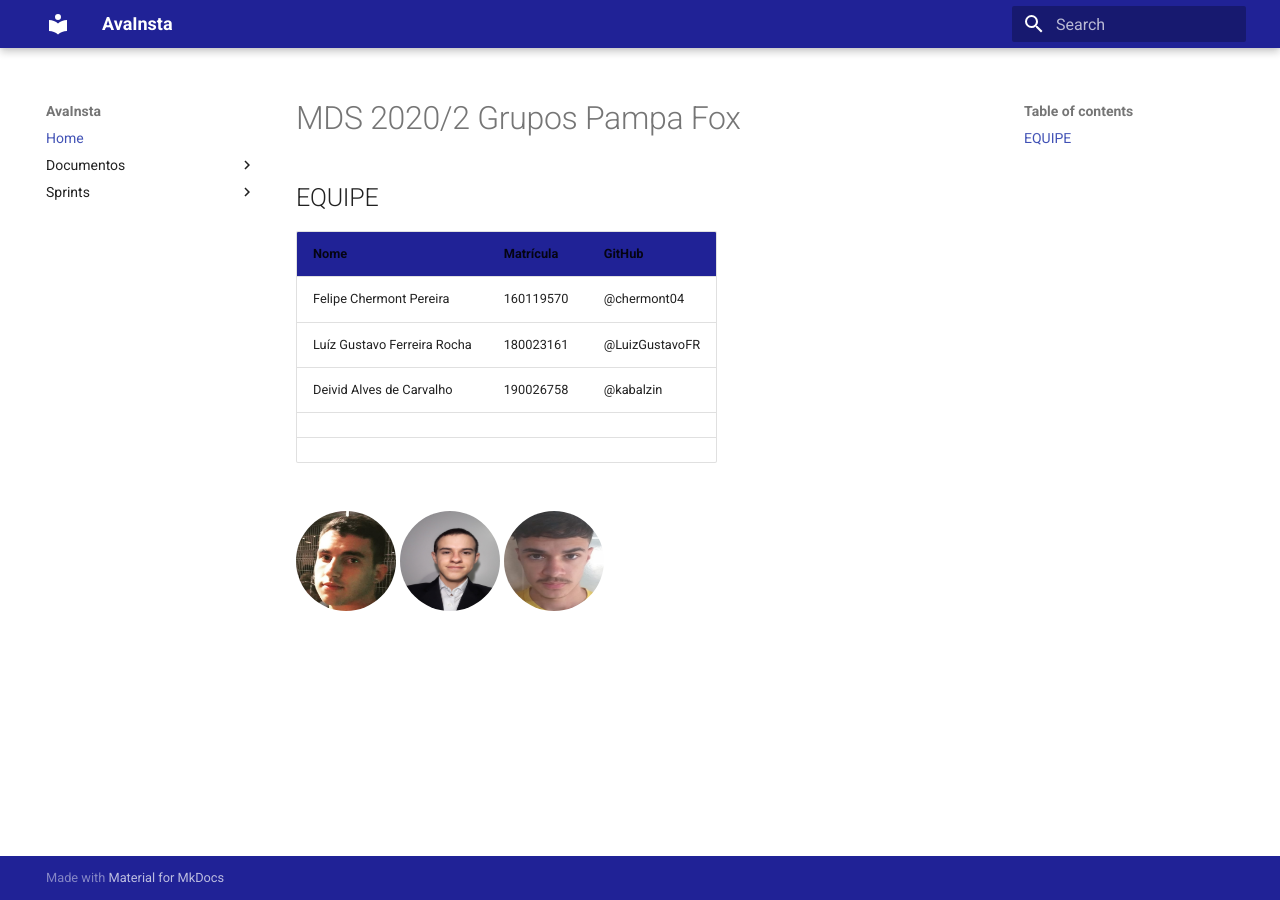
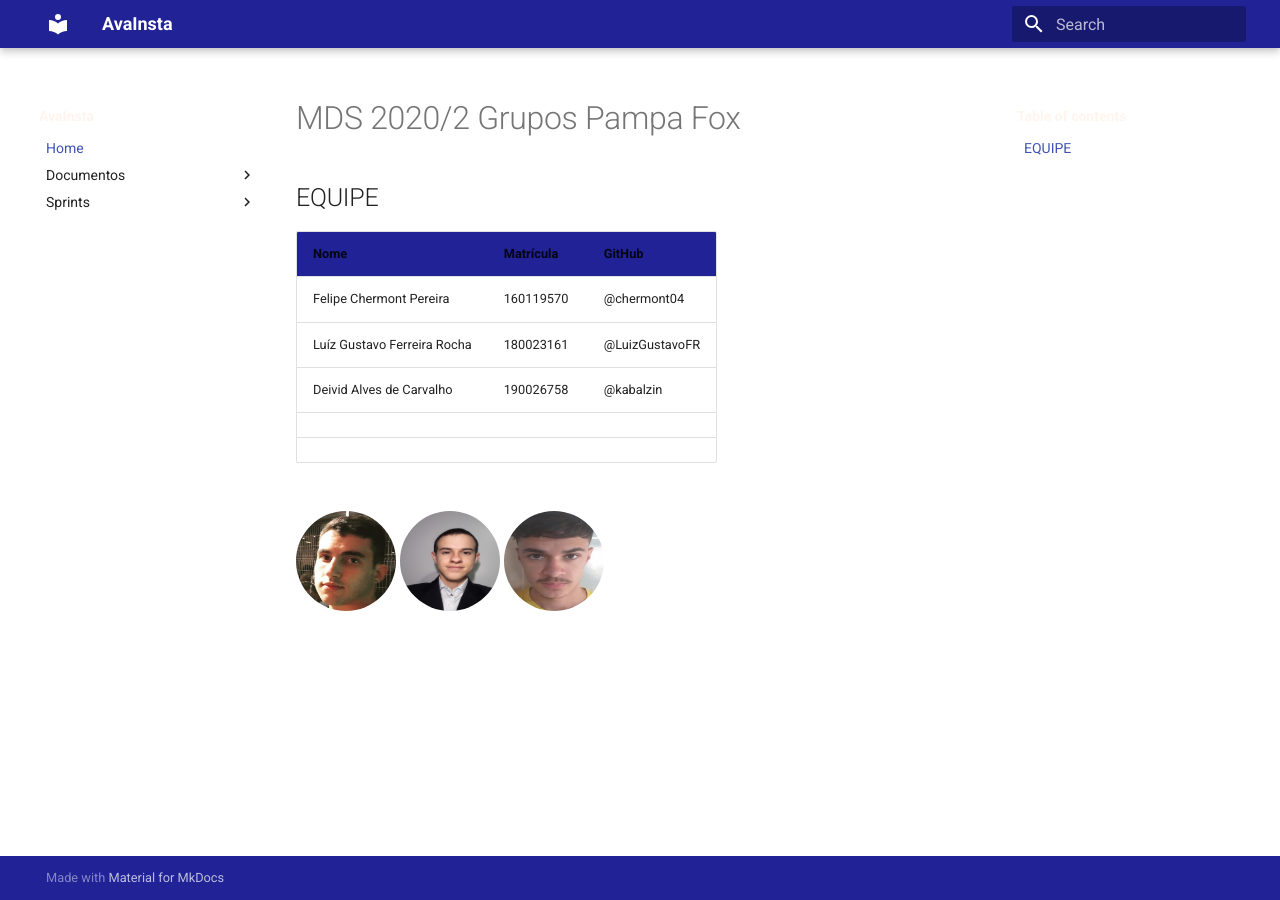
Before and after one commit to AvaInsta/docs, an MkDocs documentation site: the page built from docs/index.md, in a window 1280 px wide. Built offline with MkDocs 1.6.1 and Material for MkDocs 9.7.7, drawn with Linux system fonts in a browser that asks for light colours.

Commit message:
Modificando nav__title do arquivo home.css

```diff
--- a/docs/style/home.css
+++ b/docs/style/home.css
@@ -16,6 +16,9 @@
 }
 .md-nav__title{
 	background-color: #202296;
+	padding: 5px;
+	border-radius: 5px;
+	color: seashell;
 }
 .md-footer{
 	background-color: #202296;
@@ -28,7 +31,6 @@
 
 .fotos_div{
 	display: inline-block;
-	width:50%;
 }
 
 .hover11 span
```
